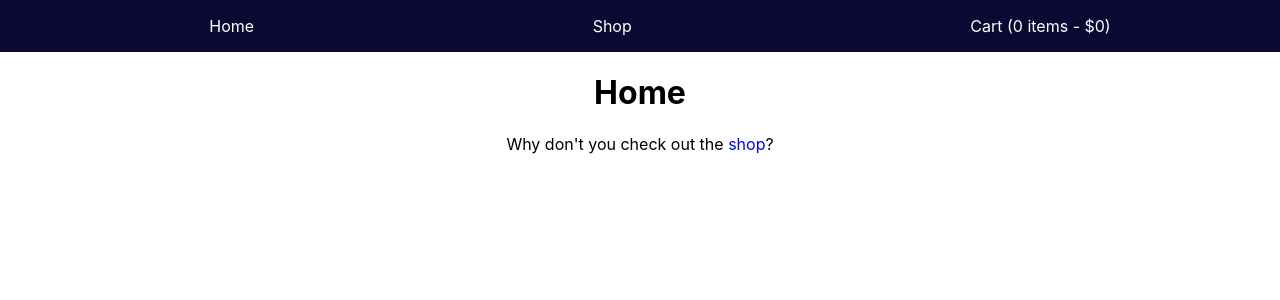
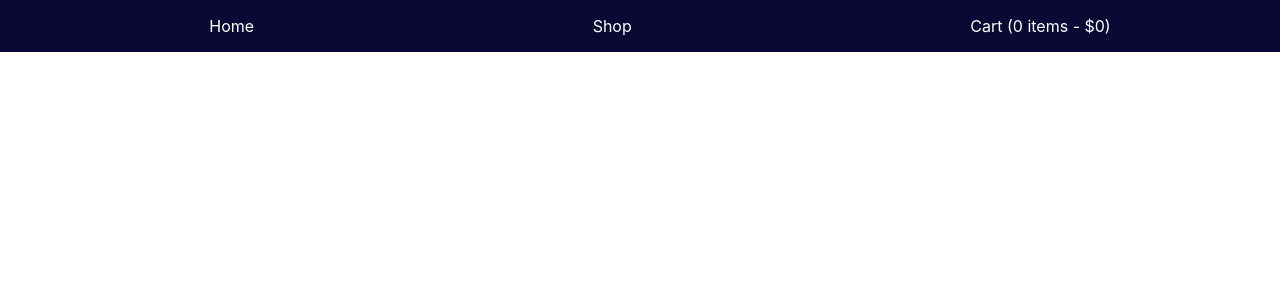
Before and after one commit to jennycade/shopping-cart, a React (Create React App) app: page / in a window 1280 px wide. Shown: the top 300 px of the page. Built offline with nearby package versions, Linux system fonts and the light colour scheme.

Commit message:
Fix buggy URL so that it always includes shopping-cart/ in the path

```diff
--- a/src/App.js
+++ b/src/App.js
@@ -39,18 +39,24 @@ function App() {
     setCart(newCart);
   }
 
+  // TODO: Learn about how github pages and react-router-dom interact.
+  // https://jennycade.github.io/shopping-cart/ - navbar + blank
+  // click home --> https://jennycade.github.io/
+  // click shop --> https://jennycade.github.io/shop
+  // click cart --> https://jennycade.github.io/cart
+
   return (
     <Router>
       <div className="App">
         <Navbar numItems={cart.length} total={ getCartTotal() } />
         <Switch>
-          <Route path="/" exact>
+          <Route path="/shopping-cart/" exact>
             <Home />
           </Route>
-          <Route path="/shop" exact>
+          <Route path="/shopping-cart/shop" exact>
             <Shop addToCart={ addToCart } />
           </Route>
-          <Route path="/cart">
+          <Route path="/shopping-cart/cart">
             <Cart cartItems={ cart } removeFromCart={ removeFromCart } />
           </Route>
         </Switch>
```
